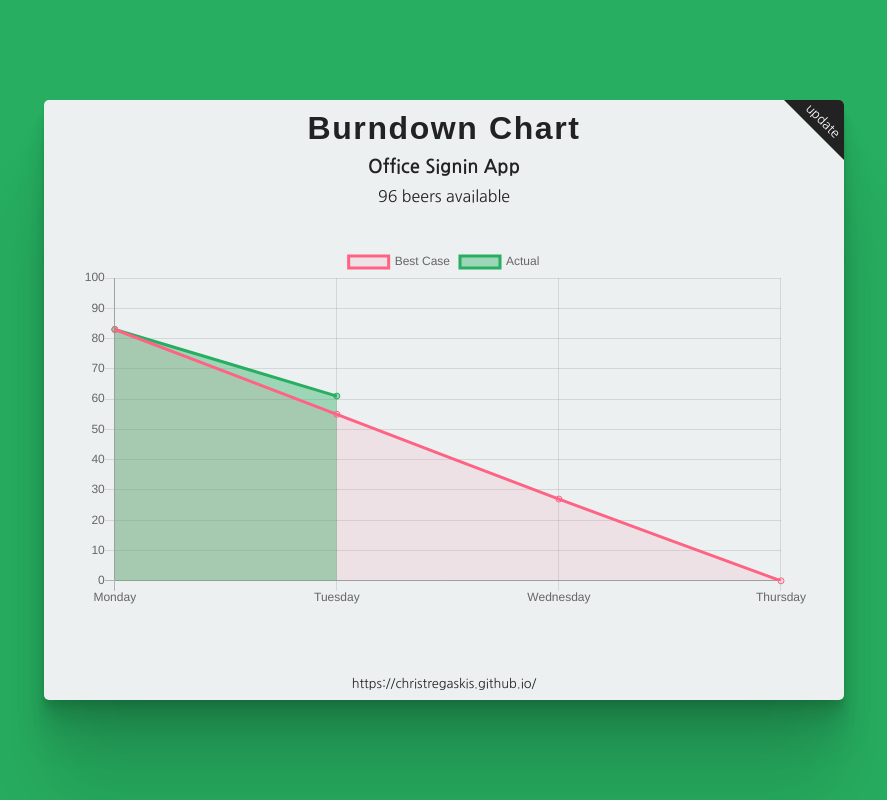
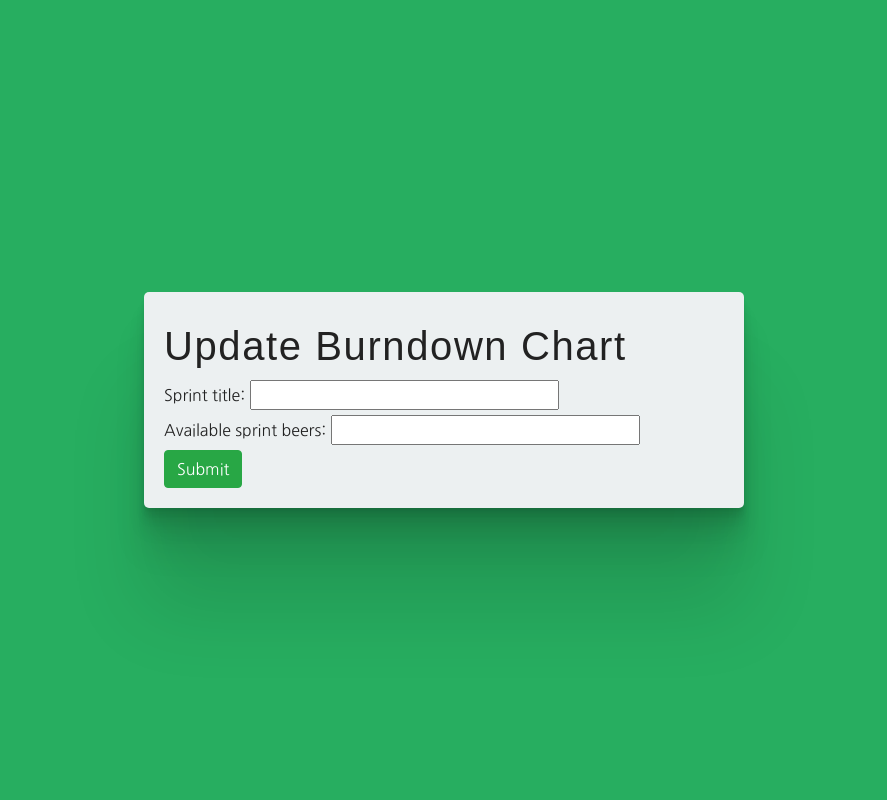
Before and after one commit to ChrisTregaskis/burndownChart, a plain HTML site: page index.html in a window 1280 px wide. Shown: the whole page, without its empty margins (196-1083 px from the left). Drawn offline with nearby package versions, Linux system fonts and the light colour scheme; a web font is replaced by a local one.

Commit message:
created basic FE and styles for form

```diff
--- a/index.html
+++ b/index.html
@@ -8,6 +8,7 @@
 
     <script defer src="https://cdn.jsdelivr.net/npm/chart.js@2.8.0"></script>
     <script defer src="index.js"></script>
+    <link rel="stylesheet" href="https://maxcdn.bootstrapcdn.com/bootstrap/4.0.0/css/bootstrap.min.css" integrity="sha384-Gn5384xqQ1aoWXA+058RXPxPg6fy4IWvTNh0E263XmFcJlSAwiGgFAW/dAiS6JXm" crossorigin="anonymous">
     <link type="text/css" rel="stylesheet" href="styles.css"/>
     <link href="https://fonts.googleapis.com/css?family=Nanum+Gothic:400,700&display=swap" rel="stylesheet">
     <link rel="stylesheet" href="https://use.typekit.net/xmc2tza.css">
@@ -17,12 +18,22 @@
     <div class="contextBox">
         <div id="update"><p>update</p></div>
         <h1>Burndown Chart</h1>
-        <h3 id="project-title">Office Signin App</h3>
+        <h3 id="project-title">Office Sign in App</h3>
         <p><span id="available-sprint-beers">96</span> beers available</p>
         <div class="chartBox">
             <canvas id="burndownCanvas"></canvas>
         </div>
         <a href="https://christregaskis.github.io/" target="_blank">https://christregaskis.github.io/</a>
     </div>
+    <div class="updateFormBox">
+        <h1>Update Burndown Chart</h1>
+        <form>
+            <label>Sprint title:</label>
+            <input type="text" value="" required/><br>
+            <label>Available sprint beers:</label>
+            <input type="number" value="" required/><br>
+            <input  id="form-submit" type="submit" class="btn btn-success"/>
+        </form>
+    </div>
 </body>
 </html>
--- a/styles.css
+++ b/styles.css
@@ -17,6 +17,7 @@ h1 {
 }
 
 .contextBox {
+    display: none;
     height: 600px;
     width: 800px;
     position: absolute;
@@ -63,7 +64,6 @@ a {
     width: 60px;
     height: 60px;
     background-color: #222;
-/*//points are: top, left bottom, right bottom*/
     clip-path: polygon(0 0, 100% -100%, 100% 100%);
     color: #fff;
     text-align: right;
@@ -84,3 +84,29 @@ a {
     margin-left: 15px;
     margin-top: 12px;
 }
+
+/**------------------- update form -------------------**/
+
+.updateFormBox {
+    /*display: none;*/
+    height: auto;
+    width: 600px;
+    position: absolute;
+    top: 50%;
+    left: 50%;
+    transform: translate(-50%, -50%);
+    background-color: #ecf0f1;
+    border-radius: 5px;
+    padding: 20px;
+    box-shadow:
+            0 2.8px 2.2px rgba(0, 0, 0, 0.034),
+            0 6.7px 5.3px rgba(0, 0, 0, 0.048),
+            0 12.5px 10px rgba(0, 0, 0, 0.06),
+            0 22.3px 17.9px rgba(0, 0, 0, 0.072),
+            0 41.8px 33.4px rgba(0, 0, 0, 0.086),
+            0 100px 80px rgba(0, 0, 0, 0.12)
+}
+
+#form-submit {
+    float: left;
+}
```
